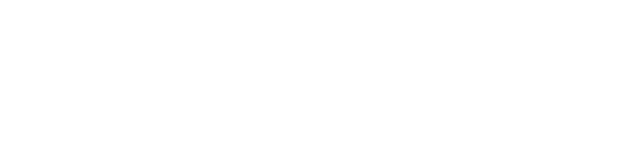
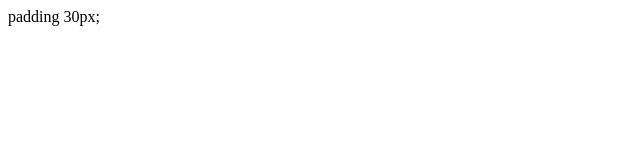
Before and after one commit to kalebeyuta/Aulas, a plain HTML site: page index.html in a window 1280 px wide. Shown: the whole page, without its empty margins (0-640 px from the left). Drawn offline with Linux system fonts and the light colour scheme.

```diff
--- a/index.html
+++ b/index.html
@@ -4,6 +4,6 @@
     <title>"Morning Star jesus cristo"</title>
   </head>
   <body>
-
+    padding 30px;
   </body>
  </html>
```
